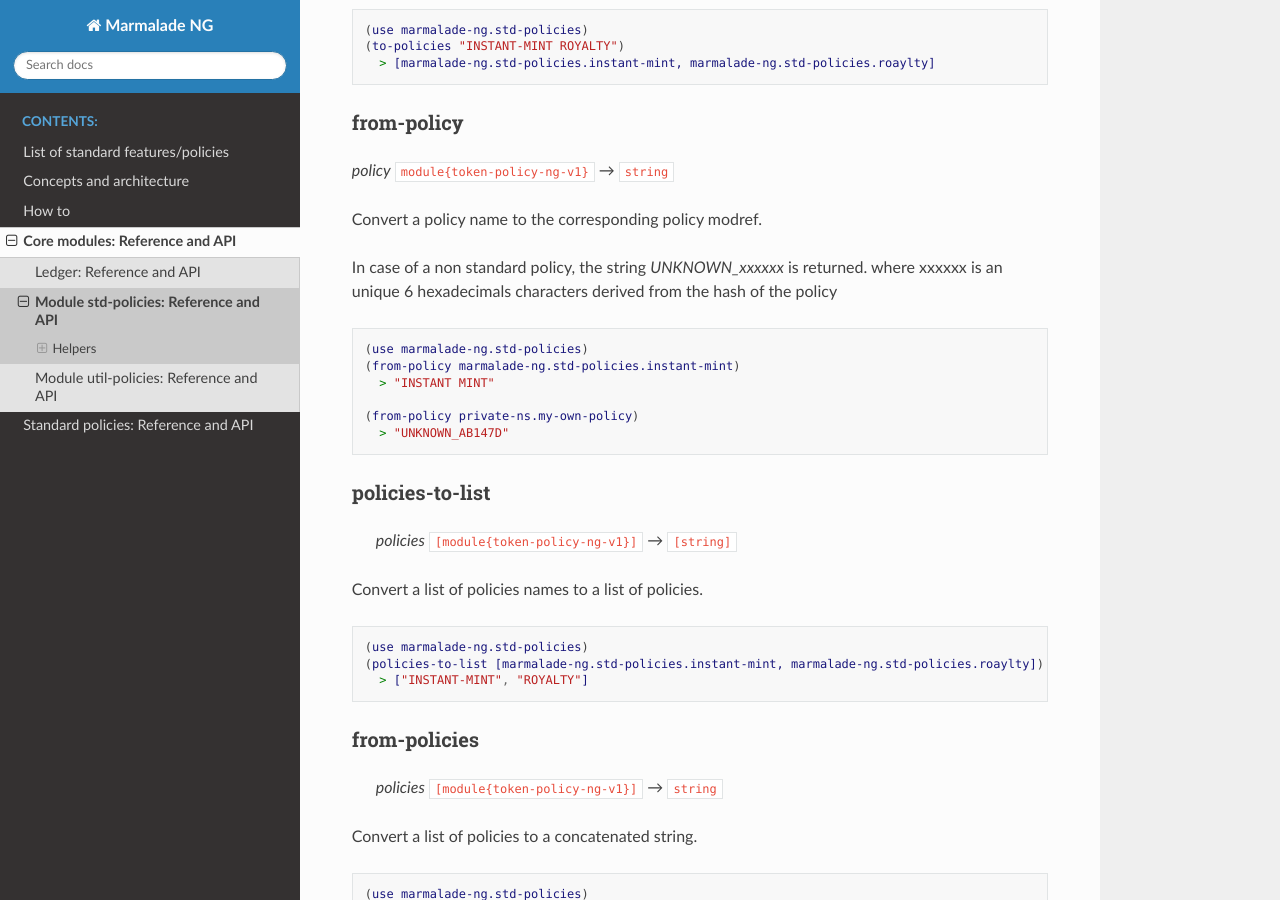
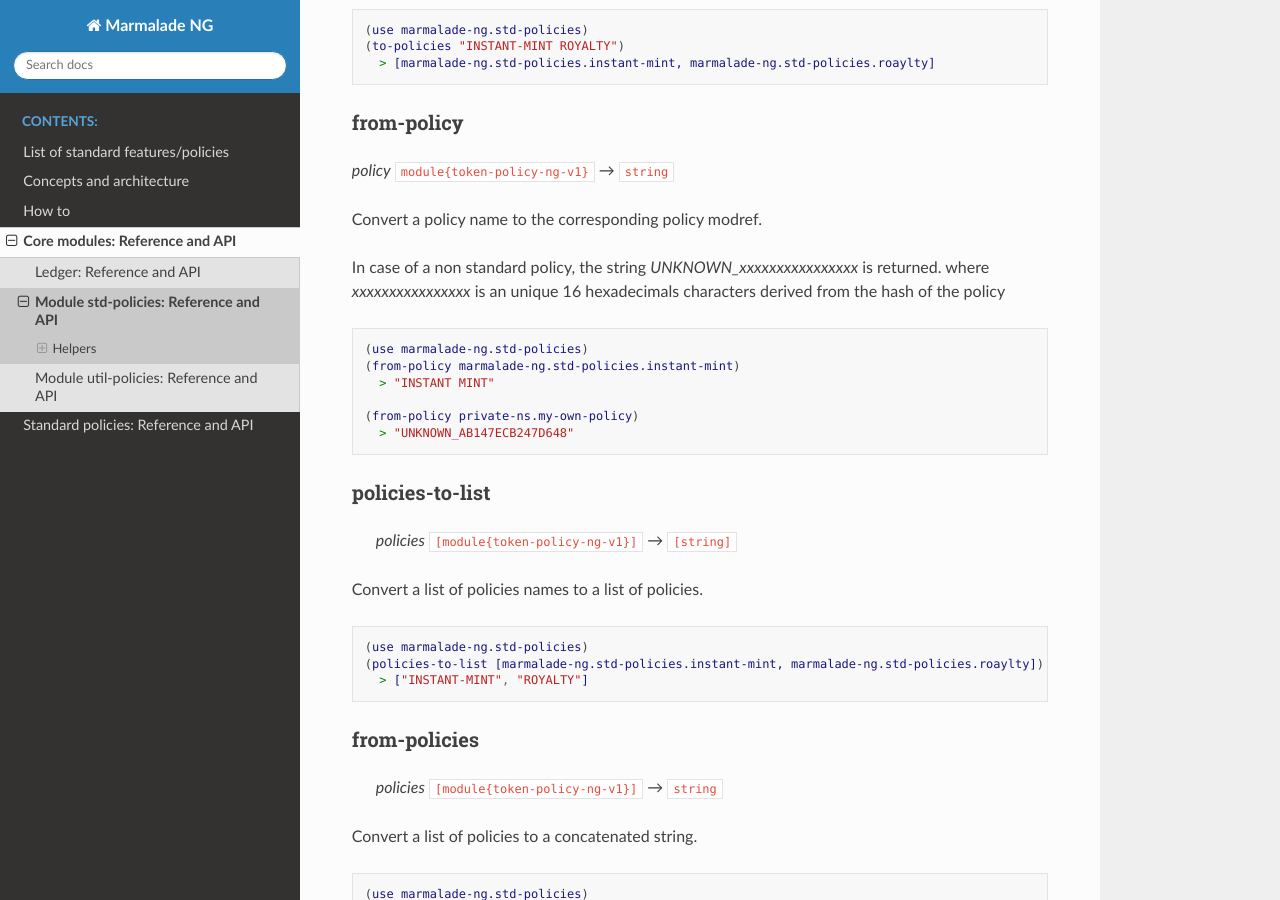
Before and after one commit to Marmalade-NG/marmalade-ng, a Sphinx documentation site: the page built from doc/source/api_std-policies.rst, in a window 1280 px wide and 900 px high, scrolled down 946 px. Built offline with Sphinx 7.4.7 and the Read the Docs theme 2.0.0, drawn with Linux system fonts in a browser that asks for light colours.

Commit message:
Change the length of the hash of an unknown policy

```diff
--- a/doc/source/api_std-policies.rst
+++ b/doc/source/api_std-policies.rst
@@ -51,8 +51,8 @@ from-policy
 
 Convert a policy name to the corresponding policy modref.
 
-In case of a non standard policy, the string `UNKNOWN_xxxxxx` is returned.
-where xxxxxx is an unique 6 hexadecimals characters derived from the hash of the policy
+In case of a non standard policy, the string `UNKNOWN_xxxxxxxxxxxxxxxx` is returned.
+where *xxxxxxxxxxxxxxxx* is an unique 16 hexadecimals characters derived from the hash of the policy
 
 
 .. code:: lisp
@@ -62,7 +62,7 @@ where xxxxxx is an unique 6 hexadecimals characters derived from the hash of the
     > "INSTANT MINT"
 
   (from-policy private-ns.my-own-policy)
-    > "UNKNOWN_AB147D"
+    > "UNKNOWN_AB147ECB247D648"
 
 
 .. _STD-POLICIES-POLICIES-TO-LIST:
```
Also changed, not shown: 2 other files.
